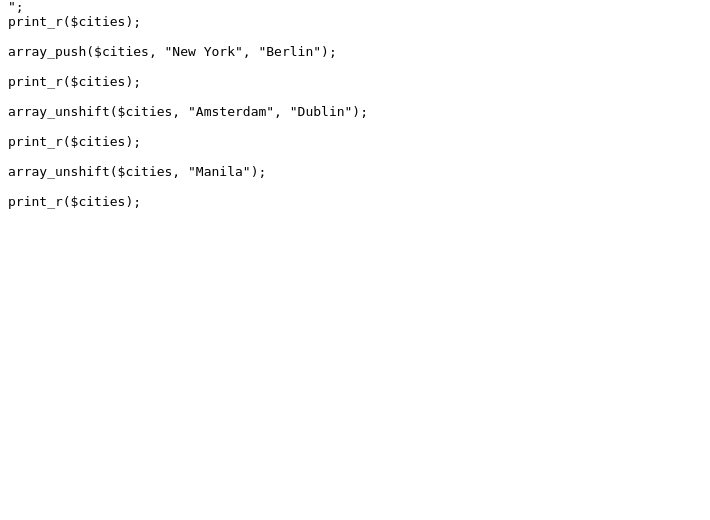
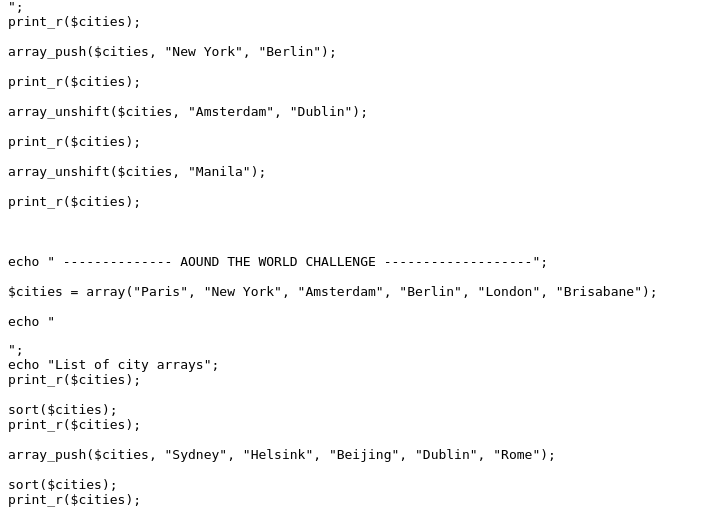
Before and after one commit to EmilioBC/PHP2021, a PHP site: page /notes.php in a window 1280 px wide. Shown: the part 1800-2320 px from the top of the page, without its empty margins (0-710 px from the left). Before the commit the page ends 2009 px from the top, so only its background shows below. Run offline with PHP 8.4, Linux system fonts and the light colour scheme.

Commit message:
aroundWorldCHALLENGE

```diff
--- a/Section10Arrays/notes.php
+++ b/Section10Arrays/notes.php
@@ -173,3 +173,21 @@ print_r($cities);
 array_unshift($cities, "Manila");
 
 print_r($cities);
+
+
+
+echo " -------------- AOUND THE WORLD CHALLENGE -------------------";
+
+$cities = array("Paris", "New York", "Amsterdam", "Berlin", "London", "Brisabane");
+
+echo "<pre>";
+echo "List of city arrays";
+print_r($cities);
+
+sort($cities);
+print_r($cities);
+
+array_push($cities, "Sydney", "Helsink", "Beijing", "Dublin", "Rome");
+
+sort($cities);
+print_r($cities);
```
